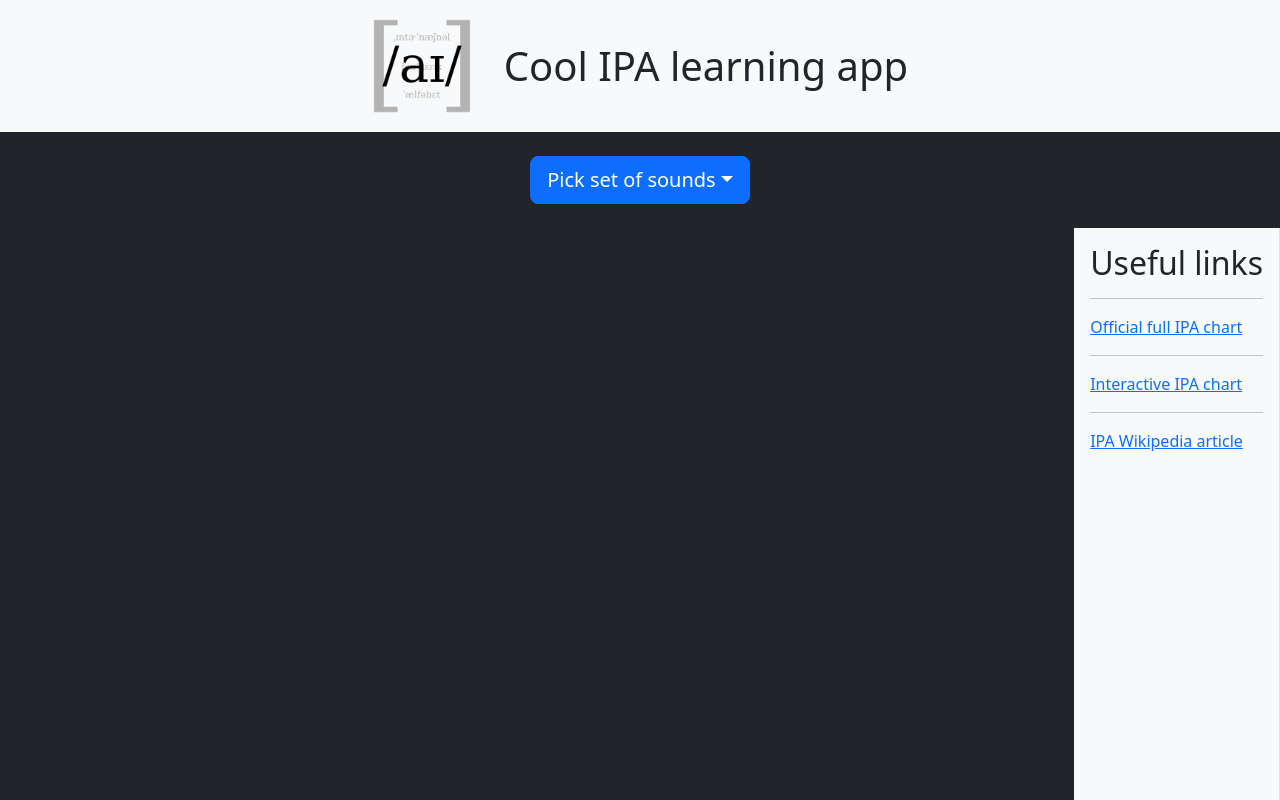
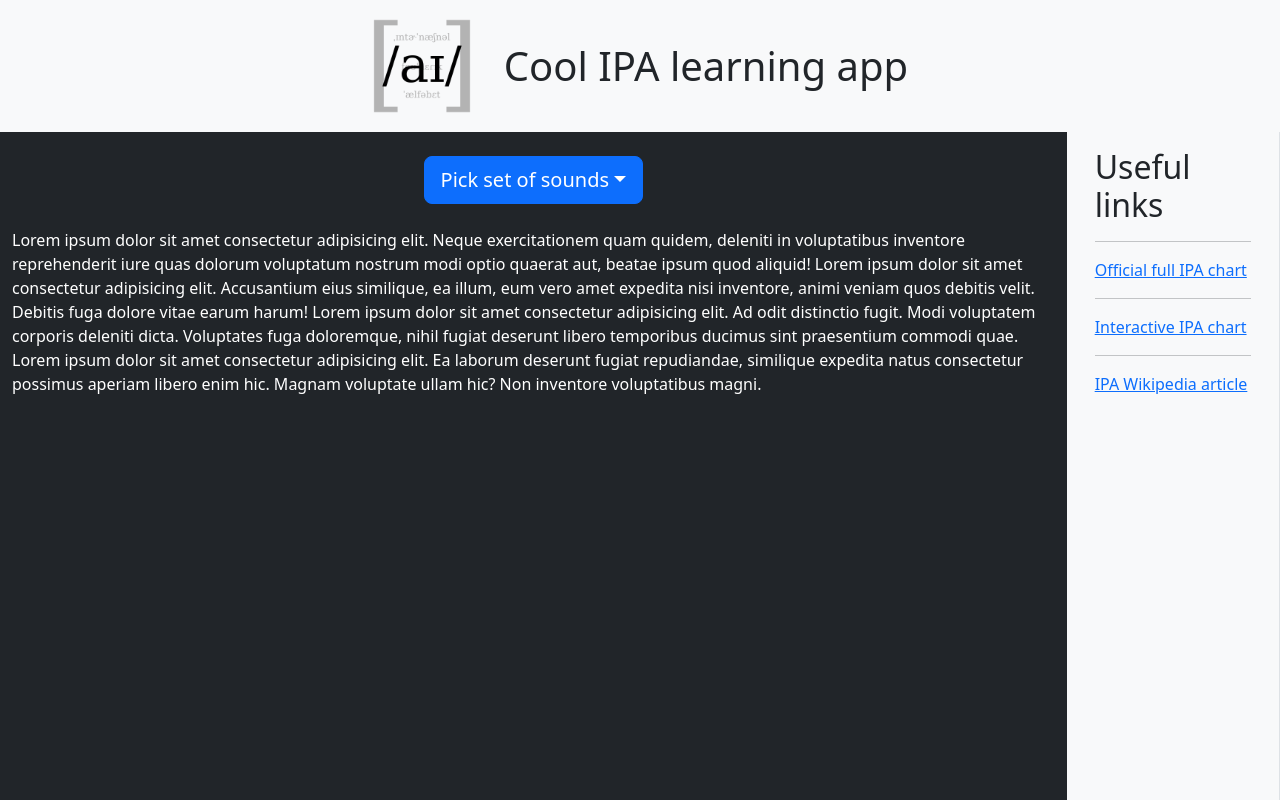
Before and after one commit to s-jevtic/fonolearn, an Angular app: page /main-menu in a window 1280 px wide. Shown: the top 800 px of the page. Built offline with nearby package versions, Linux system fonts and the light colour scheme.

Commit message:
fix sidebar and bootstrap grid

```diff
--- a/src/app/app.component.css
+++ b/src/app/app.component.css
@@ -0,0 +1,8 @@
+.row {
+    margin:0px !important;
+}
+
+.main-content>* {
+    padding-left: 0px;
+    padding-right: 0px;
+}
--- a/src/app/app.component.html
+++ b/src/app/app.component.html
@@ -2,9 +2,13 @@
   <img src="./assets/logo_header.png" class="img-fluid mx-3" width="100" alt="App logo">
   <h1 class="mx-3 mb-0">Cool IPA learning app</h1>
 </header>
-<main>
-  <div class="mt-4" id="content">
-    <router-outlet></router-outlet>
+<main role="main">
+  <div class="row main-content">
+    <div class="col-md-10" id="content">
+      <router-outlet></router-outlet>
+    </div>
+    <div class="col-md-2">
+      <app-useful-links></app-useful-links>
+    </div>
   </div>
-  <app-useful-links></app-useful-links>
 </main>
--- a/src/app/main-menu/main-menu.component.html
+++ b/src/app/main-menu/main-menu.component.html
@@ -6,6 +6,9 @@
         <li><a class="dropdown-item" [routerLink]="['/ipa']" [queryParams]="{set: 'a'}">all</a></li>
     </ul>
 </div>
+<div class="container">
+    <p>Lorem ipsum dolor sit amet consectetur adipisicing elit. Neque exercitationem quam quidem, deleniti in voluptatibus inventore reprehenderit iure quas dolorum voluptatum nostrum modi optio quaerat aut, beatae ipsum quod aliquid! Lorem ipsum dolor sit amet consectetur adipisicing elit. Accusantium eius similique, ea illum, eum vero amet expedita nisi inventore, animi veniam quos debitis velit. Debitis fuga dolore vitae earum harum! Lorem ipsum dolor sit amet consectetur adipisicing elit. Ad odit distinctio fugit. Modi voluptatem corporis deleniti dicta. Voluptates fuga doloremque, nihil fugiat deserunt libero temporibus ducimus sint praesentium commodi quae. Lorem ipsum dolor sit amet consectetur adipisicing elit. Ea laborum deserunt fugiat repudiandae, similique expedita natus consectetur possimus aperiam libero enim hic. Magnam voluptate ullam hic? Non inventore voluptatibus magni.</p>
+</div>
 <!-- <div class="container-fluid d-flex justify-content-center px-3 my-3">
     <a class="btn btn-lg btn-primary mx-3" type="button" href="ipa">Begin</a>
     <button class="btn btn-lg btn-secondary mx-3" type="button">Izađi</button>
--- a/src/app/useful-links/useful-links.component.html
+++ b/src/app/useful-links/useful-links.component.html
@@ -1,6 +1,6 @@
-<div class="d-flex justify-content-center border-end bg-light px-3" id="sidebar">
+<div class="container-fluid d-flex justify-content-center border-end bg-light px-3" id="sidebar">
     <hr class="divider"/>
-    <div align="left">
+    <div class="container">
         <div class="pt-3 pb-4">
             <h2>Useful links</h2>
             <hr/>
```
